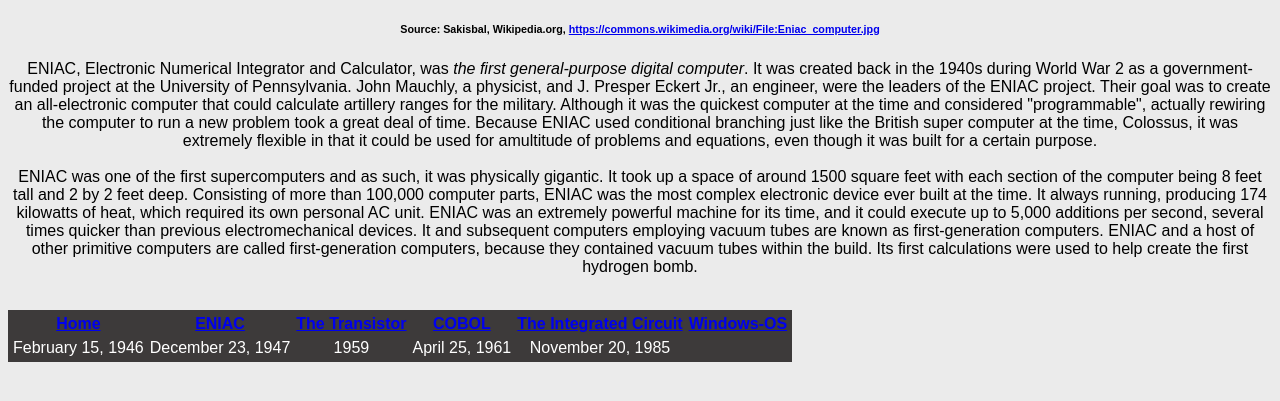
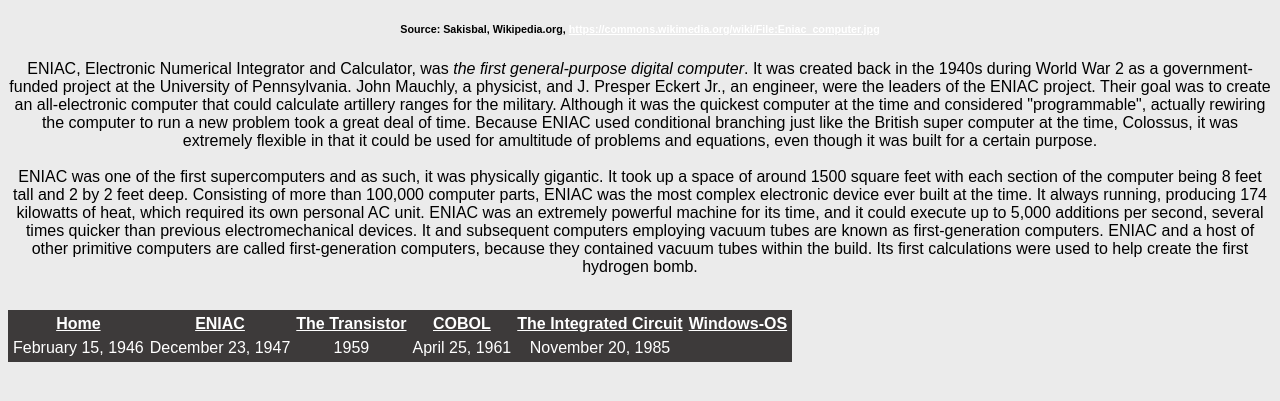
Before and after one commit to shreypatel30/html-exam, a plain HTML site: page ENIAC.html in a window 1280 px wide. Shown: the part 313-714 px from the top of the page. Drawn offline with Linux system fonts and the light colour scheme.

Commit message:
Changing link colors

```diff
--- a/ENIAC.html
+++ b/ENIAC.html
@@ -40,12 +40,12 @@
     <br>
     <table>
         <tr>
-            <th><a href="index.html">Home</a></th>
-            <th><a href="ENIAC.html">ENIAC</a></th>
-            <th><a href="transistor.html">The Transistor</a></th>
-            <th><a href="COBOL.html">COBOL</a></th>
-            <th><a href="IC.html">The Integrated Circuit</a></th>
-            <th><a href="WindowsOS.html">Windows-OS</a></th>
+            <th><a href="index.html" style="color:rgb(255, 255, 255)">Home</a></th>
+            <th><a href="ENIAC.html" style="color:rgb(255, 255, 255)">ENIAC</a></th>
+            <th><a href="transistor.html" style="color:rgb(255, 255, 255)">The Transistor</a></th>
+            <th><a href="COBOL.html" style="color:rgb(255, 255, 255)">COBOL</a></th>
+            <th><a href="IC.html" style="color:rgb(255, 255, 255)">The Integrated Circuit</a></th>
+            <th><a href="WindowsOS.html" style="color:rgb(255, 255, 255)">Windows-OS</a></th>
         </tr>
         <tr>
             <td>February 15, 1946</td>
--- a/style.css
+++ b/style.css
@@ -5,6 +5,9 @@ table, th, td {
     color: white;
     font-family: Arial, Helvetica, sans-serif;
     text-decoration: none;
+}
+a {
+    color: white;
 }
 th {
     color:white;
```
Also changed, not shown: index.html (+6 -5 lines).
